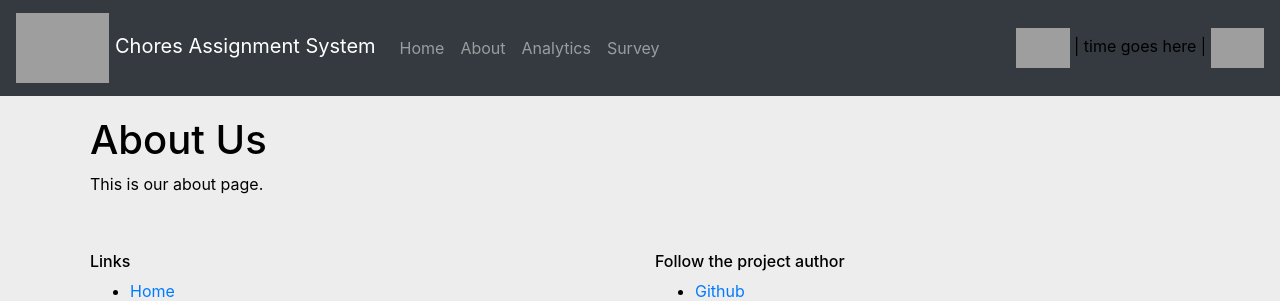
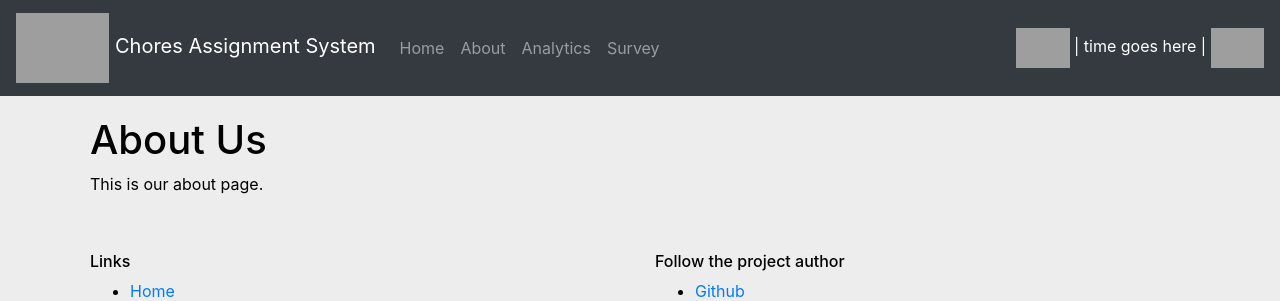
Before and after one commit to JonathanMcCormickJr/chores-assignment-system-DEV, a Flask app: page /about in a window 1280 px wide. Shown: the top 301 px of the page. Run offline with Flask 2, Linux system fonts and the light colour scheme; some libraries are stand-ins or nearby versions; grey boxes are pictures that could not be loaded.

Commit message:
Added color style to the time in the upper right corner

```diff
--- a/templates/base.html
+++ b/templates/base.html
@@ -45,7 +45,7 @@
       </div>
       <div class="float-right">
           <img id="nh-shape" src="https://cdn.pixabay.com/photo/2012/04/24/12/22/new-39731_960_720.png" height=40px width=auto alt="New Hampshire state seal">
-          | time goes here |
+          <span style="color:white">| time goes here |</span>
           {% if mode == 'dark' %}
             <!-- display moon -->
             <img id="moon" class="float-right" src="https://cdn.pixabay.com/photo/2014/04/02/17/07/full-moon-308007_960_720.png" height=40px width=auto alt="🌙"/>
```
